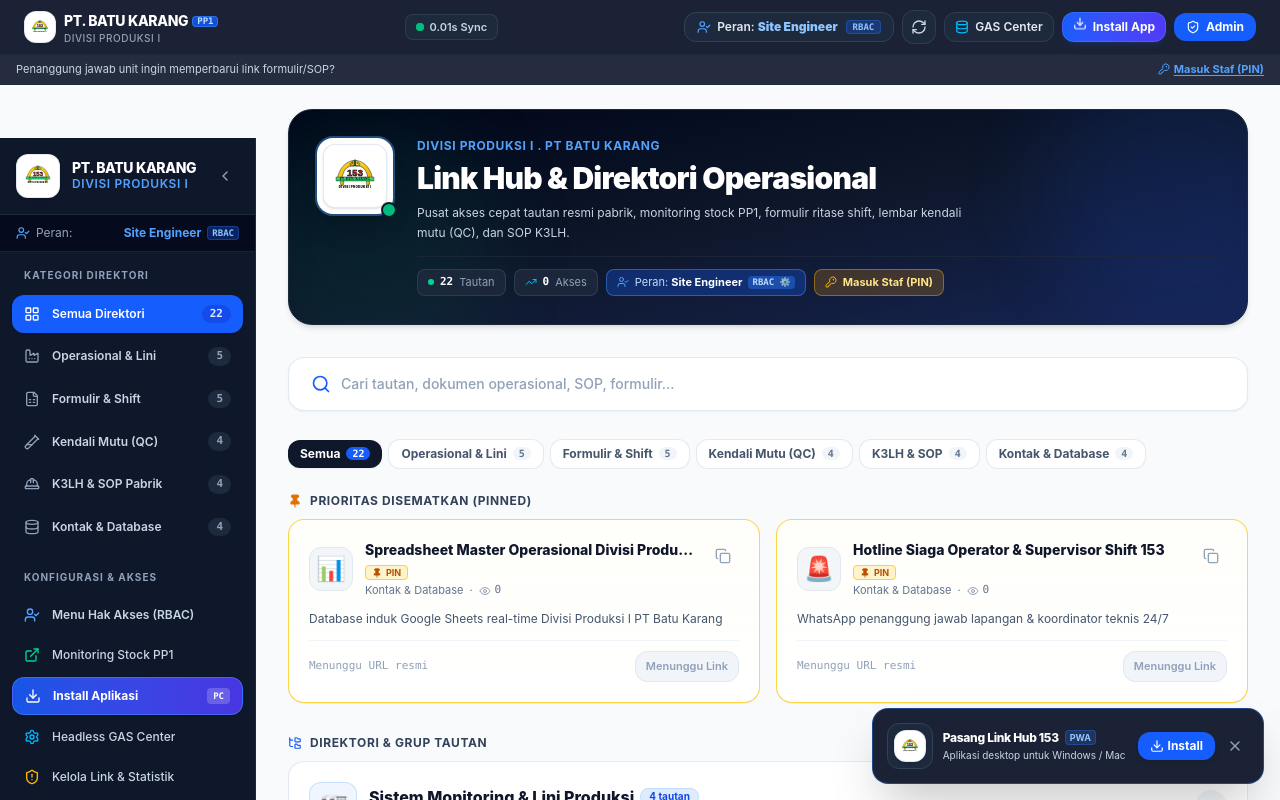
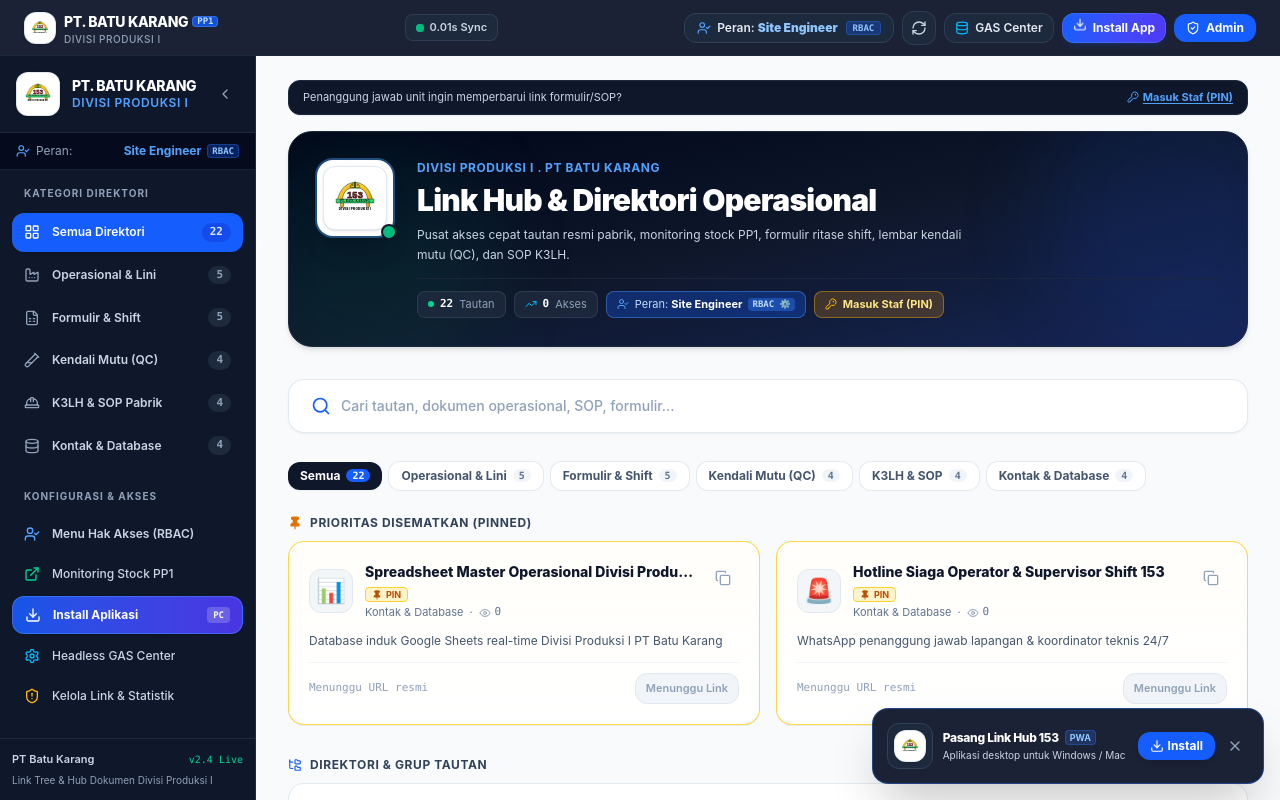
Before and after one commit to appspengolahan/linktree-pp1, a React (Vite) app: page / in a window 1280 px wide. Shown: the top 800 px of the page. Built offline with nearby package versions, Linux system fonts and the light colour scheme.

Commit message:
refactor: update layout and remove staff banner
Simplify the layout by removing the staff session alert banner and standardizing header height and sticky sidebar positioning.

```diff
--- a/src/App.tsx
+++ b/src/App.tsx
@@ -299,7 +299,7 @@
   ];
 
   return (
-    <div className="min-h-screen bg-slate-50 text-slate-900 flex flex-col font-sans w-full max-w-full overflow-x-hidden antialiased">
+    <div className="min-h-screen bg-slate-50 text-slate-900 flex flex-col font-sans w-full max-w-full antialiased">
       {/* 1. Header Kontrak Tiga Zona (Responsive, Zero-Overflow, with RBAC Trigger) */}
       <Header
         currentRole={currentRole}
@@ -313,53 +313,8 @@
         onToggleSidebarMobile={() => setIsMobileSidebarOpen(!isMobileSidebarOpen)}
       />
 
-      {/* Staff Session Status Alert Banner */}
-      {activeStaff ? (
-        <div className="bg-emerald-600 text-white px-4 py-2 text-xs font-semibold flex flex-wrap items-center justify-between gap-2 shadow-inner border-b border-emerald-700">
-          <div className="flex items-center gap-2">
-            <span className="w-2 h-2 rounded-full bg-white animate-pulse"></span>
-            <span>
-              Mode Edit Aktif: <strong>{activeStaff.nama}</strong> ({activeStaff.jabatan} · Unit {activeStaff.unit})
-            </span>
-            <span className="bg-emerald-700 text-emerald-100 text-[10px] font-mono px-2 py-0.2 rounded font-bold">
-              {activeStaff.allowedLinkIds.length} link wewenang Anda
-            </span>
-          </div>
-
-          <div className="flex items-center gap-2 shrink-0">
-            <button
-              onClick={() => setIsStaffAuthModalOpen(true)}
-              className="px-2.5 py-1 rounded bg-emerald-700 hover:bg-emerald-800 text-[11px] font-bold transition-colors flex items-center gap-1"
-            >
-              <KeyRound className="w-3 h-3" />
-              <span>Ganti PIN</span>
-            </button>
-            <button
-              onClick={handleStaffLogout}
-              className="px-2.5 py-1 rounded bg-emerald-800 hover:bg-emerald-900 text-white text-[11px] font-bold transition-colors flex items-center gap-1"
-            >
-              <LogOut className="w-3 h-3" />
-              <span>Keluar</span>
-            </button>
-          </div>
-        </div>
-      ) : (
-        <div className="bg-slate-900/90 text-slate-300 px-4 py-1.5 text-[11px] flex items-center justify-between border-b border-slate-800">
-          <span>
-            Penanggung jawab unit ingin memperbarui link formulir/SOP?
-          </span>
-          <button
-            onClick={() => setIsStaffAuthModalOpen(true)}
-            className="text-blue-400 hover:text-white font-bold flex items-center gap-1 underline underline-offset-2"
-          >
-            <KeyRound className="w-3 h-3" />
-            <span>Masuk Staf (PIN)</span>
-          </button>
-        </div>
-      )}
-
-      {/* 2. Container Layout Utama: Sidebar + Viewport */}
-      <div className="flex flex-1 w-full max-w-7xl mx-auto overflow-x-hidden">
+      {/* 2. Container Layout Utama: Sidebar (Locked/Sticky) + Viewport Konten */}
+      <div className="flex flex-1 w-full max-w-7xl mx-auto min-w-0">
         <Sidebar
           collapsed={sidebarCollapsed}
           onToggleCollapse={handleToggleSidebar}
@@ -375,8 +330,52 @@
           onCloseMobile={() => setIsMobileSidebarOpen(false)}
         />
 
-        {/* 3. Main Content Viewport */}
+        {/* 3. Main Content Viewport (Scrollable with locked sidebar) */}
         <main className="flex-1 min-w-0 w-full px-3.5 sm:px-6 lg:px-8 py-4 sm:py-6 pb-24 lg:pb-12 overflow-x-hidden">
+          {/* Staff Session Status Alert Banner */}
+          {activeStaff ? (
+            <div className="mb-4 bg-emerald-600 text-white px-4 py-2.5 rounded-2xl text-xs font-semibold flex flex-wrap items-center justify-between gap-2 shadow-xs border border-emerald-500">
+              <div className="flex items-center gap-2">
+                <span className="w-2 h-2 rounded-full bg-white animate-pulse"></span>
+                <span>
+                  Mode Edit Aktif: <strong>{activeStaff.nama}</strong> ({activeStaff.jabatan} · Unit {activeStaff.unit})
+                </span>
+                <span className="bg-emerald-700 text-emerald-100 text-[10px] font-mono px-2 py-0.5 rounded-md font-bold">
+                  {activeStaff.allowedLinkIds.length} link wewenang Anda
+                </span>
+              </div>
+
+              <div className="flex items-center gap-2 shrink-0">
+                <button
+                  onClick={() => setIsStaffAuthModalOpen(true)}
+                  className="px-2.5 py-1 rounded-xl bg-emerald-700 hover:bg-emerald-800 text-[11px] font-bold transition-colors flex items-center gap-1 shadow-2xs"
+                >
+                  <KeyRound className="w-3 h-3" />
+                  <span>Ganti PIN</span>
+                </button>
+                <button
+                  onClick={handleStaffLogout}
+                  className="px-2.5 py-1 rounded-xl bg-emerald-800 hover:bg-emerald-900 text-white text-[11px] font-bold transition-colors flex items-center gap-1 shadow-2xs"
+                >
+                  <LogOut className="w-3 h-3" />
+                  <span>Keluar</span>
+                </button>
+              </div>
+            </div>
+          ) : (
+            <div className="mb-4 bg-slate-900 text-slate-300 px-3.5 py-2 rounded-xl text-[11px] flex items-center justify-between border border-slate-800 shadow-2xs">
+              <span>
+                Penanggung jawab unit ingin memperbarui link formulir/SOP?
+              </span>
+              <button
+                onClick={() => setIsStaffAuthModalOpen(true)}
+                className="text-blue-400 hover:text-white font-bold flex items-center gap-1 underline underline-offset-2 shrink-0 ml-2"
+              >
+                <KeyRound className="w-3 h-3" />
+                <span>Masuk Staf (PIN)</span>
+              </button>
+            </div>
+          )}
           {/* Dynamic Hero Profile Banner */}
           <div className="relative overflow-hidden rounded-2xl sm:rounded-3xl bg-linear-to-br from-slate-950 via-slate-900 to-blue-950 text-white p-4 sm:p-7 mb-5 sm:mb-8 border border-slate-800 shadow-md">
             <div className="absolute -right-12 -top-12 w-64 h-64 rounded-full bg-blue-600/10 blur-2xl pointer-events-none" />
--- a/src/components/Header.tsx
+++ b/src/components/Header.tsx
@@ -39,8 +39,8 @@
   const [isMobileMenuOpen, setIsMobileMenuOpen] = useState(false);
 
   return (
-    <header className="sticky top-0 z-40 bg-slate-900/95 backdrop-blur-md border-b border-slate-800 text-white w-full max-w-full overflow-x-hidden">
-      <div className="px-3 sm:px-6 py-2.5">
+    <header className="sticky top-0 z-40 bg-slate-900/95 backdrop-blur-md border-b border-slate-800 text-white w-full max-w-full lg:h-14 flex flex-col justify-center">
+      <div className="px-3 sm:px-6 py-2.5 lg:py-0">
         <div className="flex items-center justify-between gap-2">
           {/* Zone 1: Mobile Sidebar Toggle + Brand */}
           <div className="flex items-center gap-2 min-w-0">
--- a/src/components/Sidebar.tsx
+++ b/src/components/Sidebar.tsx
@@ -247,9 +247,9 @@
 
   return (
     <>
-      {/* Desktop Persistent Sidebar */}
+      {/* Desktop Persistent Sidebar (Locked on scroll) */}
       <aside
-        className={`hidden lg:block shrink-0 transition-all duration-200 h-[calc(100vh-53px)] sticky top-[53px] ${
+        className={`hidden lg:block shrink-0 transition-all duration-200 h-[calc(100vh-3.5rem)] sticky top-14 z-30 self-start ${
           collapsed ? 'w-20' : 'w-64'
         }`}
       >
--- a/src/index.css
+++ b/src/index.css
@@ -6,13 +6,11 @@
     background-color: #f8fafc;
     color: #0f172a;
     -webkit-tap-highlight-color: transparent;
-    overflow-x: hidden;
     max-width: 100vw;
     width: 100%;
   }
 
   #root {
-    overflow-x: hidden;
     max-width: 100vw;
     width: 100%;
     min-height: 100vh;
```
